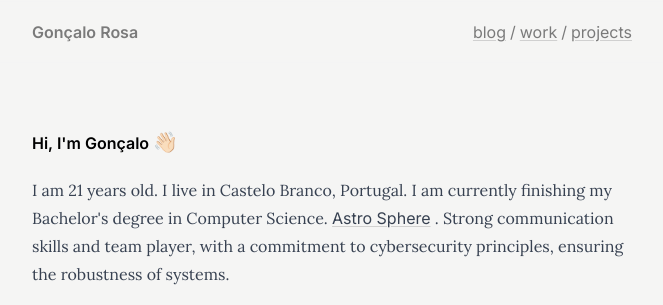
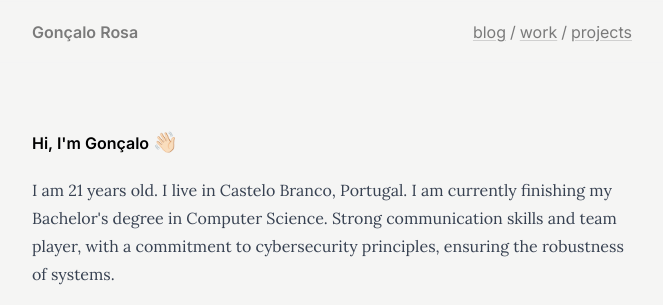
Before and after one commit to GoncalojmRosa/portfolio, an Astro site: page / in a window 1280 px wide. Shown: the top 305 px of the page, without its empty margins (308-971 px from the left). Built offline with nearby package versions, Linux system fonts and the light colour scheme; Astro itself is replaced by a stand-in of ours; a web font is replaced by a local one.

Commit message:
Portfolio update using AstroJS

```diff
--- a/src/pages/index.astro
+++ b/src/pages/index.astro
@@ -41,9 +41,7 @@ const work = await Promise.all(
         <article class="space-y-4">
           <p class="animate">
             I am 21 years old. I live in Castelo Branco, Portugal. I am currently finishing my Bachelor's degree in Computer Science.
-            <Link href="https://github.com/markhorn-dev/astro-sphere" aria-label="Astro Sphere on Github" external>
-              Astro Sphere
-            </Link>.
+
             Strong communication skills and team player, with a commitment to cybersecurity principles,
             ensuring the robustness of systems.
           </p>
```
